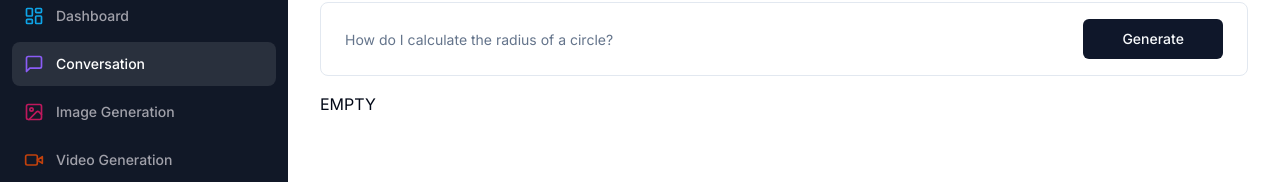
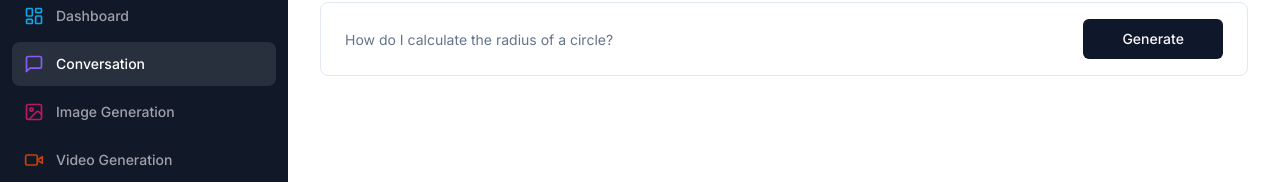
Before and after one commit to Dawitlior/Genius, a Next.js app: page /conversation in a window 1280 px wide. Shown: the part 118-300 px from the top of the page. Built offline with nearby package versions, Linux system fonts and the light colour scheme.

Commit message:
fix mistake

```diff
--- a/app/(dashboard)/(routes)/conversation/page.tsx
+++ b/app/(dashboard)/(routes)/conversation/page.tsx
@@ -90,14 +90,11 @@
         </div>
 
         <div className="space-y-4 mt-4">
-          {messages.length === 0 && !isLoading && (
-            <div>
-              EMPTY
-            </div>
-          )}
-          <div className="flex flex-col-revers gap-y-4">
+          <div className="flex flex-col-reverse gap-y-4">
             {messages.map((message) => (
-              <div key={message.content}>{message.content}</div>
+              <div key={message.content}>
+                {message.content}
+              </div>
             ))}
           </div>
         </div>
```
